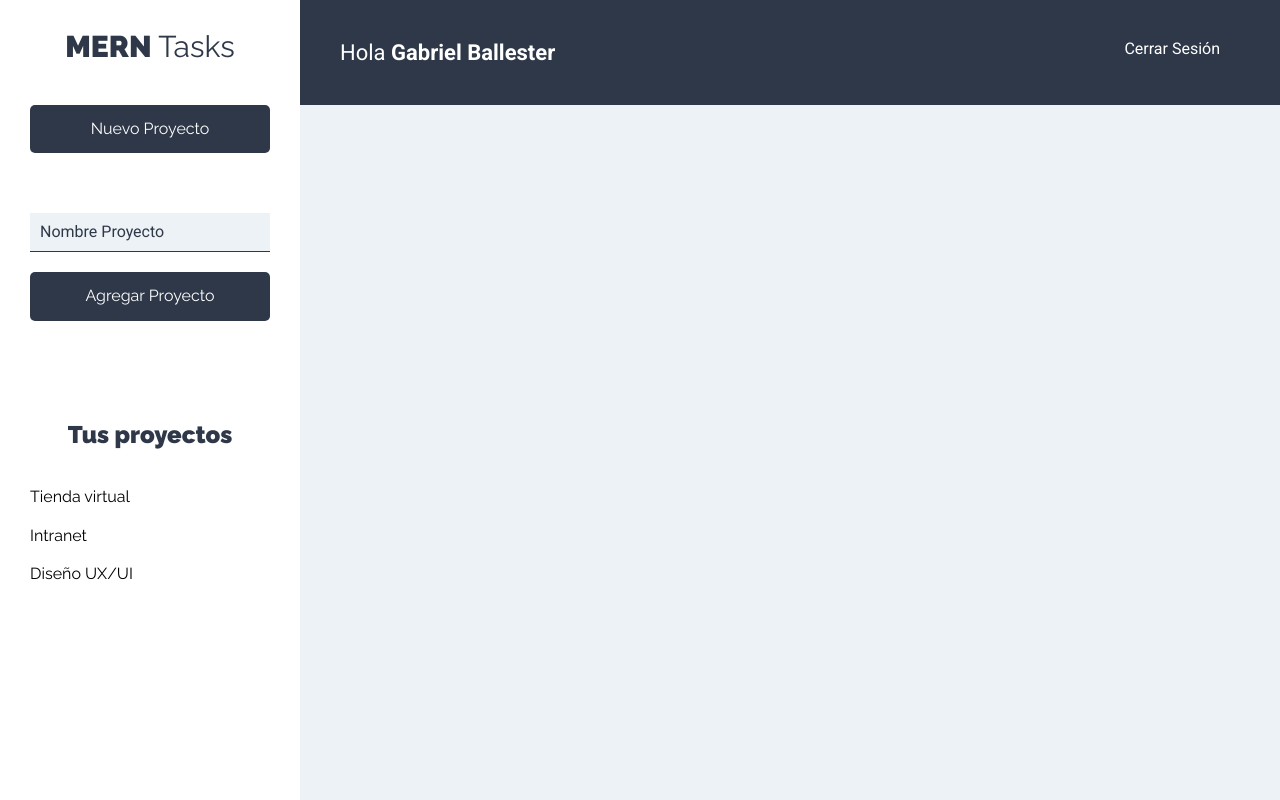
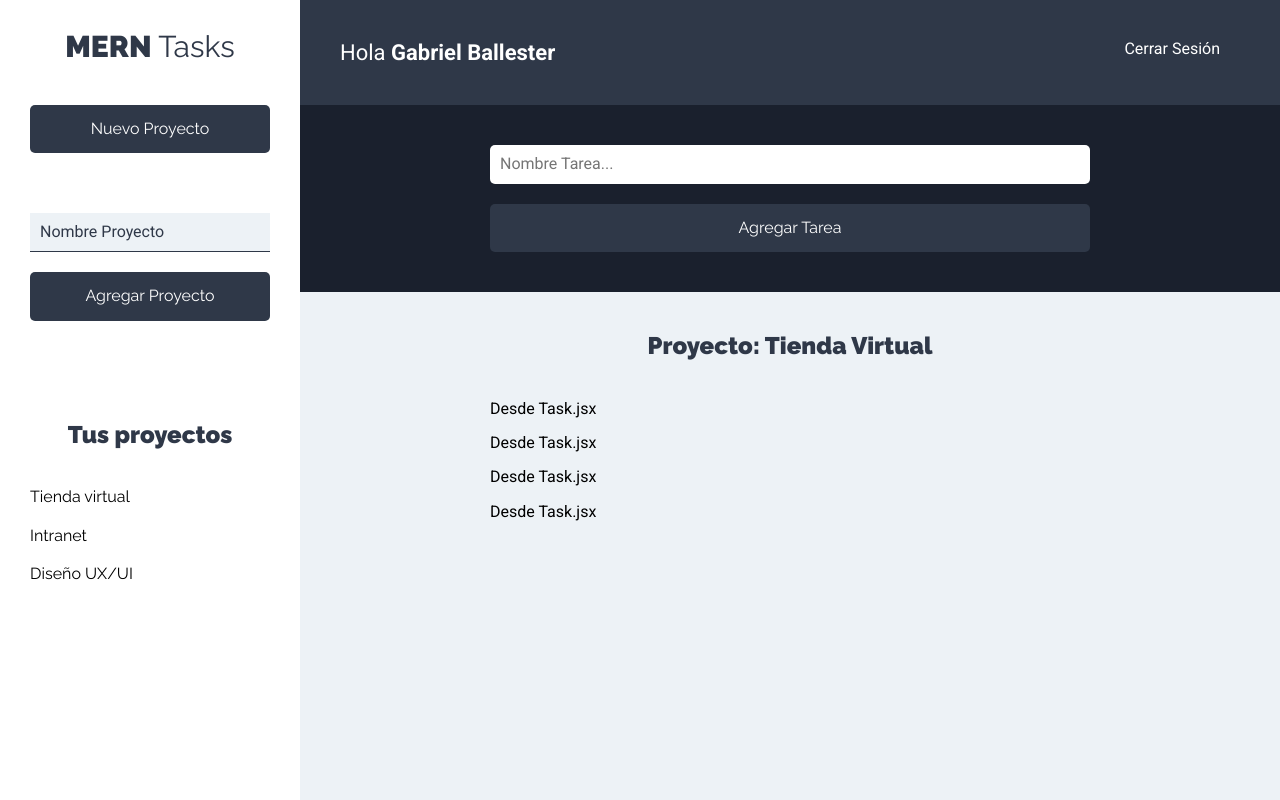
Before and after one commit to gabyballester/front-projects-tasks-react-hooks-context, a React (Create React App) app: page /projects in a window 1280 px wide. Built offline with nearby package versions, Linux system fonts and the light colour scheme.

Commit message:
CreatingTasksComponents: Editing FormTask.jsx, Projects.jsx, Task.jsx & TasksList.jsx

```diff
--- a/src/components/projects/Projects.jsx
+++ b/src/components/projects/Projects.jsx
@@ -1,6 +1,8 @@
 import React from "react";
 import Sidebar from '../layout/Sidebar';
 import Bar from '../layout/Bar';
+import FormTask from '../tasks/FormTask';
+import TasksList from '../tasks/TasksList';
 
 const Projects = () => {
   return (
@@ -11,8 +13,10 @@ const Projects = () => {
       <div className="seccion-principal">
         <Bar/>
         <main>
+          <FormTask/>
           <div className="contenedor-tareas">
             {/* Administrar las tareas */}
+            <TasksList/>
           </div>
         </main>
       </div>
--- a/src/components/tasks/FormTask.jsx
+++ b/src/components/tasks/FormTask.jsx
@@ -0,0 +1,28 @@
+import React from "react";
+
+const FormTask = () => {
+  return (
+    <div className="formulario">
+      <form>
+        <div className="contenedor-input">
+          <input
+            type="text"
+            className="input-text"
+            placeholder="Nombre Tarea..."
+            name="nombre"
+          />
+        </div>
+
+        <div className="contenedor-input">
+          <input
+            type="submit"
+            className="btn btn-primario btn-submit btn-block"
+            value="Agregar Tarea"
+          />
+        </div>
+      </form>
+    </div>
+  );
+};
+
+export default FormTask;
--- a/src/components/tasks/Task.jsx
+++ b/src/components/tasks/Task.jsx
@@ -0,0 +1,7 @@
+import React from 'react';
+
+const Task = () => {
+    return ( <p>Desde Task.jsx</p> );
+}
+
+export default Task;
--- a/src/components/tasks/TasksList.jsx
+++ b/src/components/tasks/TasksList.jsx
@@ -0,0 +1,30 @@
+import React, { Fragment } from "react";
+import Task from "./Task";
+
+const TasksList = () => {
+  const projectTasks = [
+    { name: "Elegir Plataforma", completed: true },
+    { name: "Elegir Colores", completed: false },
+    { name: "Elegir Plataformas de pago", completed: true },
+    { name: "Elegir Hosting", completed: true },
+  ];
+
+  return (
+    <Fragment>
+      <h2>Proyecto: Tienda Virtual</h2>
+      <ul className="listado-tareas">
+        {" "}
+        {/* uso un ternario */}
+        {projectTasks.length === 0 ? (
+          <li className="tarea">
+            <p>No hay tareas</p>
+          </li>
+        ) : (
+          projectTasks.map((task) => <Task task={task} />)
+        )}
+      </ul>
+    </Fragment>
+  );
+};
+
+export default TasksList;
```
